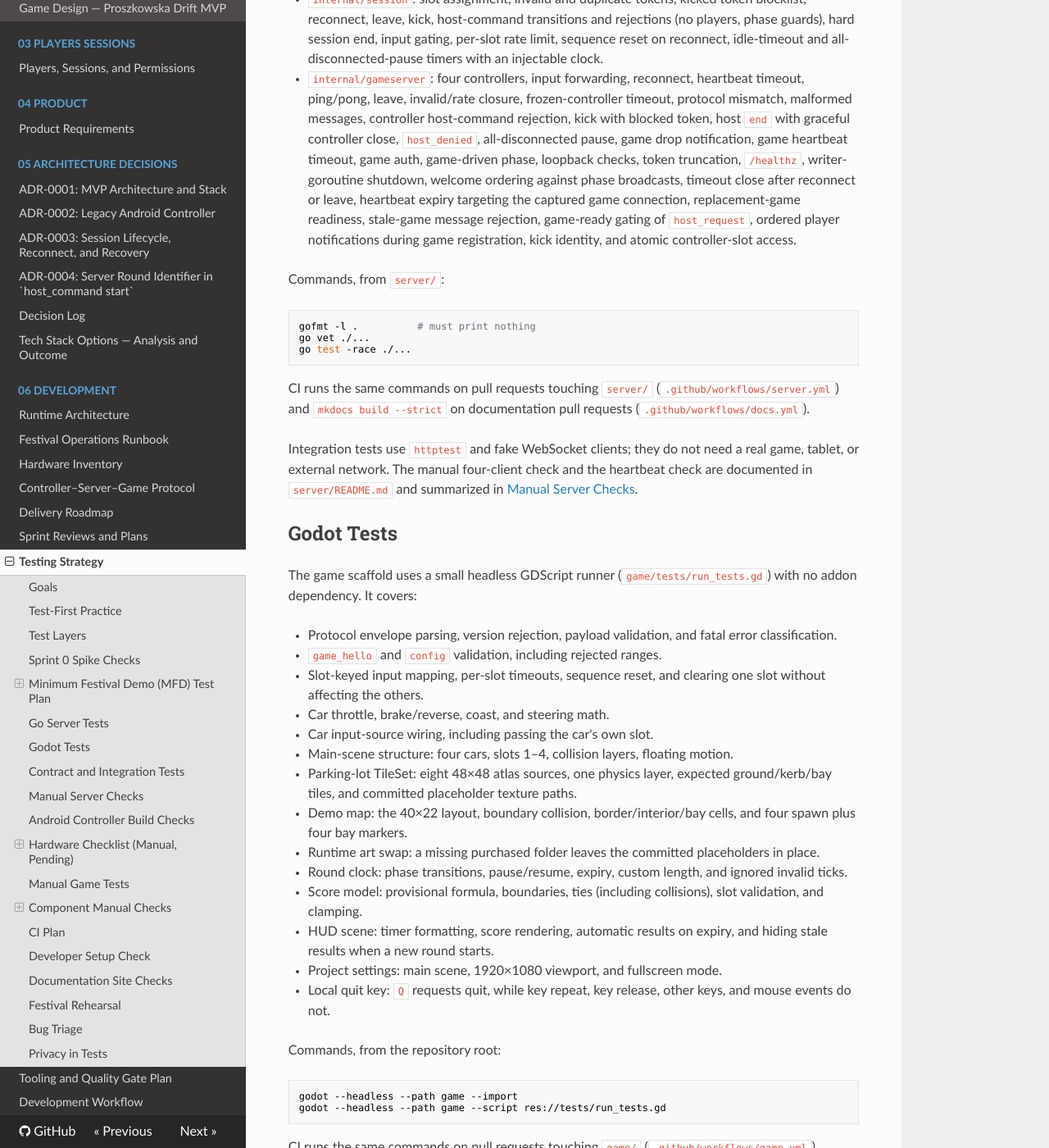
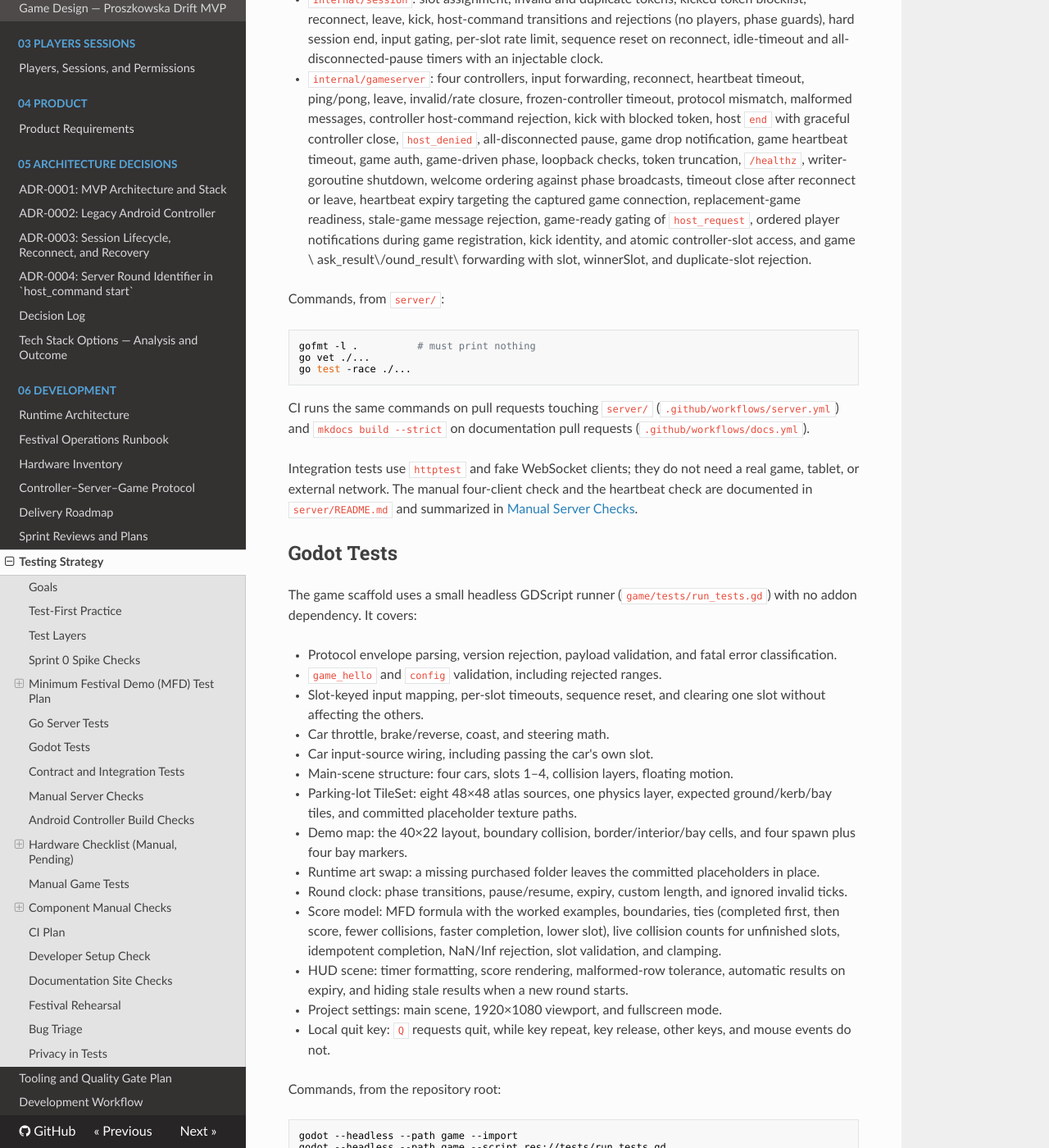
Before and after one commit to PSZLBit/ProszkowskaDrift, an MkDocs documentation site: the page built from documentation/06-development/testing.md, in a window 1280 px wide and 1400 px high, scrolled down 4663 px. Shown: the whole window at 82% size. Built offline with MkDocs 1.6.1, drawn with Linux system fonts in a browser that asks for light colours; nearby versions of some CDN libraries; some of the changed text lies outside the part shown.

Commit message:
docs(testing): describe MFD collision tracking and result validation
Godot runner now covers live hits, ranking, and board tolerance; server tests cover round_result winner/duplicate rejection.

```diff
--- a/documentation/06-development/testing.md
+++ b/documentation/06-development/testing.md
@@ -205,7 +205,7 @@ and a fake game. Packages:
   expiry targeting the captured game connection, replacement-game readiness,
   stale-game message rejection, game-ready gating of `host_request`, ordered
   player notifications during game registration, kick identity, and atomic
-  controller-slot access.
+  controller-slot access, and game \	ask_result\/ound_result\ forwarding with slot, winnerSlot, and duplicate-slot rejection.
 
 Commands, from `server/`:
 
@@ -245,10 +245,13 @@ The game scaffold uses a small headless GDScript runner
   placeholders in place.
 - Round clock: phase transitions, pause/resume, expiry, custom length, and
   ignored invalid ticks.
-- Score model: provisional formula, boundaries, ties (including collisions),
-  slot validation, and clamping.
-- HUD scene: timer formatting, score rendering, automatic results on expiry,
-  and hiding stale results when a new round starts.
+- Score model: MFD formula with the worked examples, boundaries, ties
+  (completed first, then score, fewer collisions, faster completion, lower
+  slot), live collision counts for unfinished slots, idempotent completion,
+  NaN/Inf rejection, slot validation, and clamping.
+- HUD scene: timer formatting, score rendering, malformed-row tolerance,
+  automatic results on expiry, and hiding stale results when a new round
+  starts.
 - Project settings: main scene, 1920×1080 viewport, and fullscreen mode.
 - Local quit key: `Q` requests quit, while key repeat, key release, other keys,
   and mouse events do not.
```
Also changed, not shown: other parts of documentation/06-development/testing.md (+1 -1 lines).
